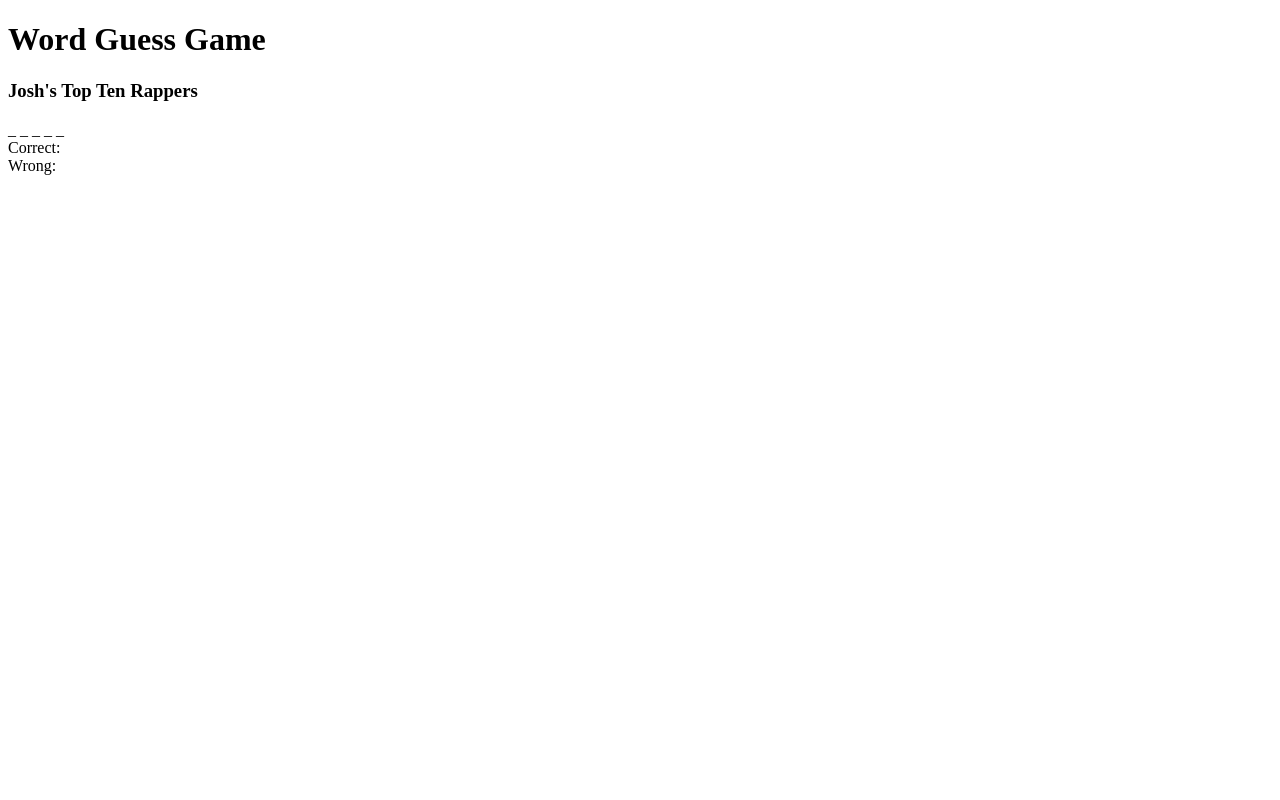
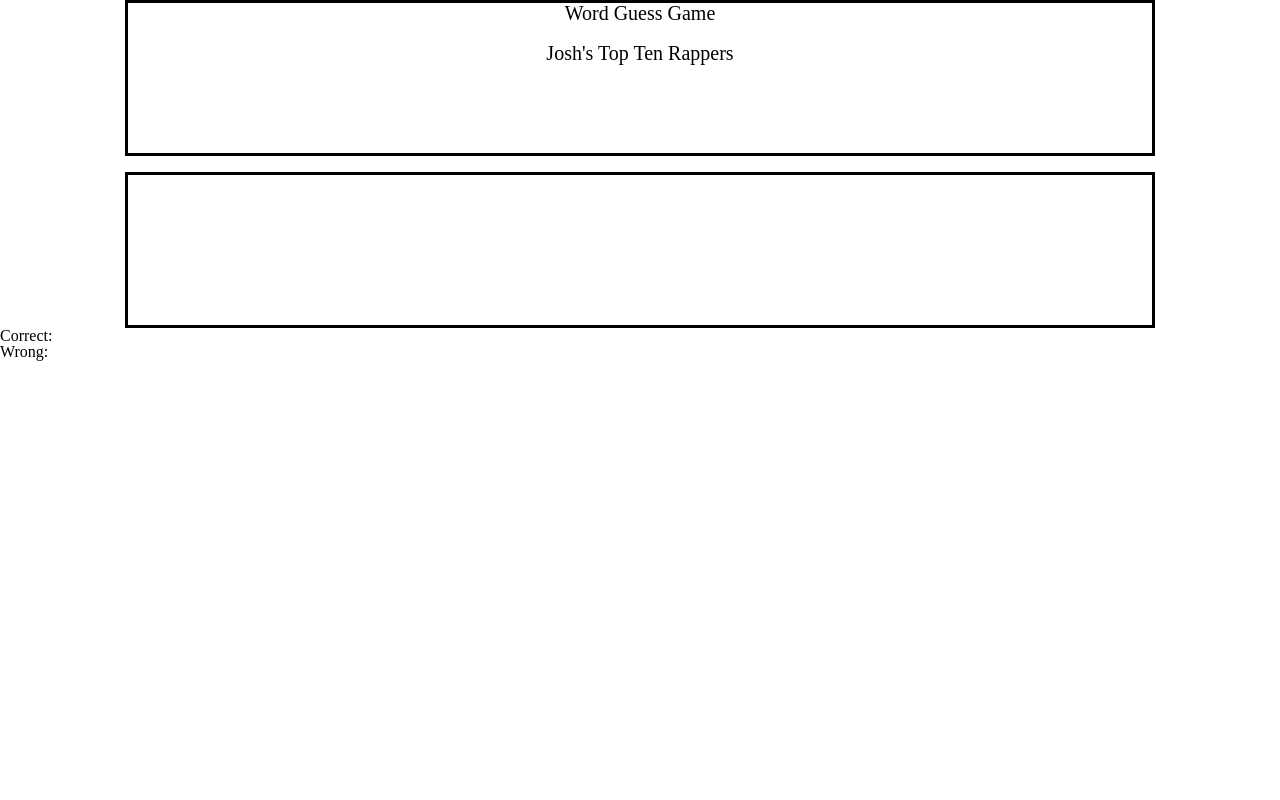
Before and after one commit to jflopezr11/Word-Guess-Game, a plain HTML site: page index.html in a window 1280 px wide. Shown: the top 800 px of the page. Drawn offline with Linux system fonts and the light colour scheme.

Commit message:
started adding css

```diff
--- a/assets/css/syle.css
+++ b/assets/css/syle.css
@@ -0,0 +1,17 @@
+header {
+    border:3px solid black;
+    font-size:20px;
+    text-align: center;
+    margin: 0 auto;
+    height: 150px;
+    width:80%;
+}
+
+.underscore {
+    border:3px solid black;
+    font-size:1000px;
+    text-align: center;
+    margin: 0 auto;
+    height: 150px;
+    width:80%;
+}
--- a/index.html
+++ b/index.html
@@ -5,16 +5,22 @@
     <meta http-equiv="X-UA-Compatible" content="IE=edge">
     <title>Word Game</title>
     <meta name="viewport" content="width=device-width, initial-scale=1">
-    <link rel="stylesheet" type="text/css" media="screen" href="assets/css/syle.css" />
+    <!--Reset-->
+    <link rel="stylesheet" type="text/css" media="screen" href="assets/css/reset.css">
+        <!--CSS-->
+        <link rel="stylesheet" type="text/css" media="screen" href="assets/css/syle.css">
+    <!--Javascript-->
     <script src= "assets/javascript/game.js"></script>
 </head>
 <body>
     <div class= "container">
         <header>
             <h1>Word Guess Game</h1>
+            <br>
             <h3>Josh's Top Ten Rappers</h3>
         </header>
-        <div class= "underscores">_ _ _ _ _</div>
+        <br>
+        <div class= "underscore">_ _ _ _ _</div>
         <div class= "rightGuess">Correct:</div>
         <div class= "wrongGuess">Wrong:</div>
     </div>
```
